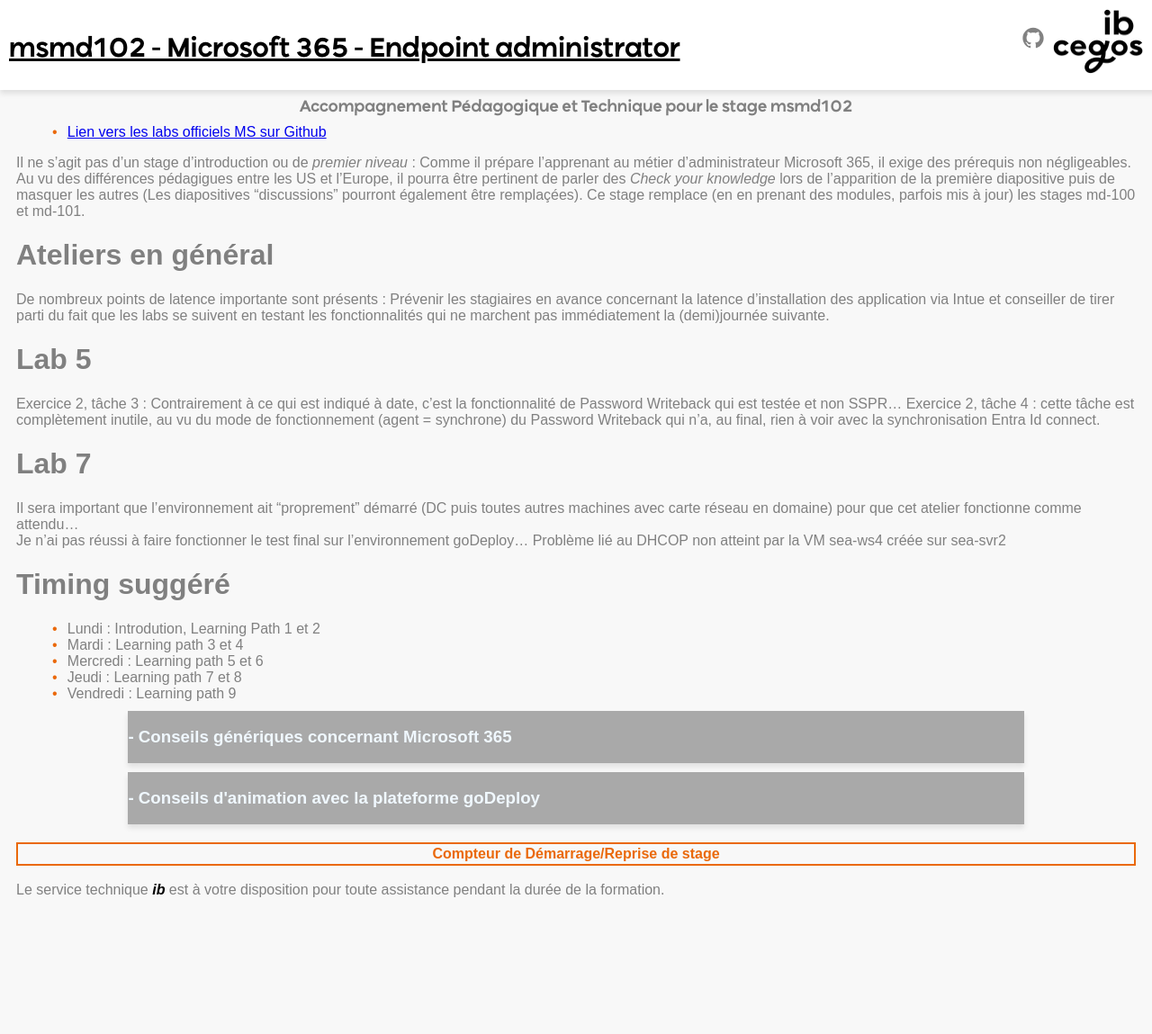
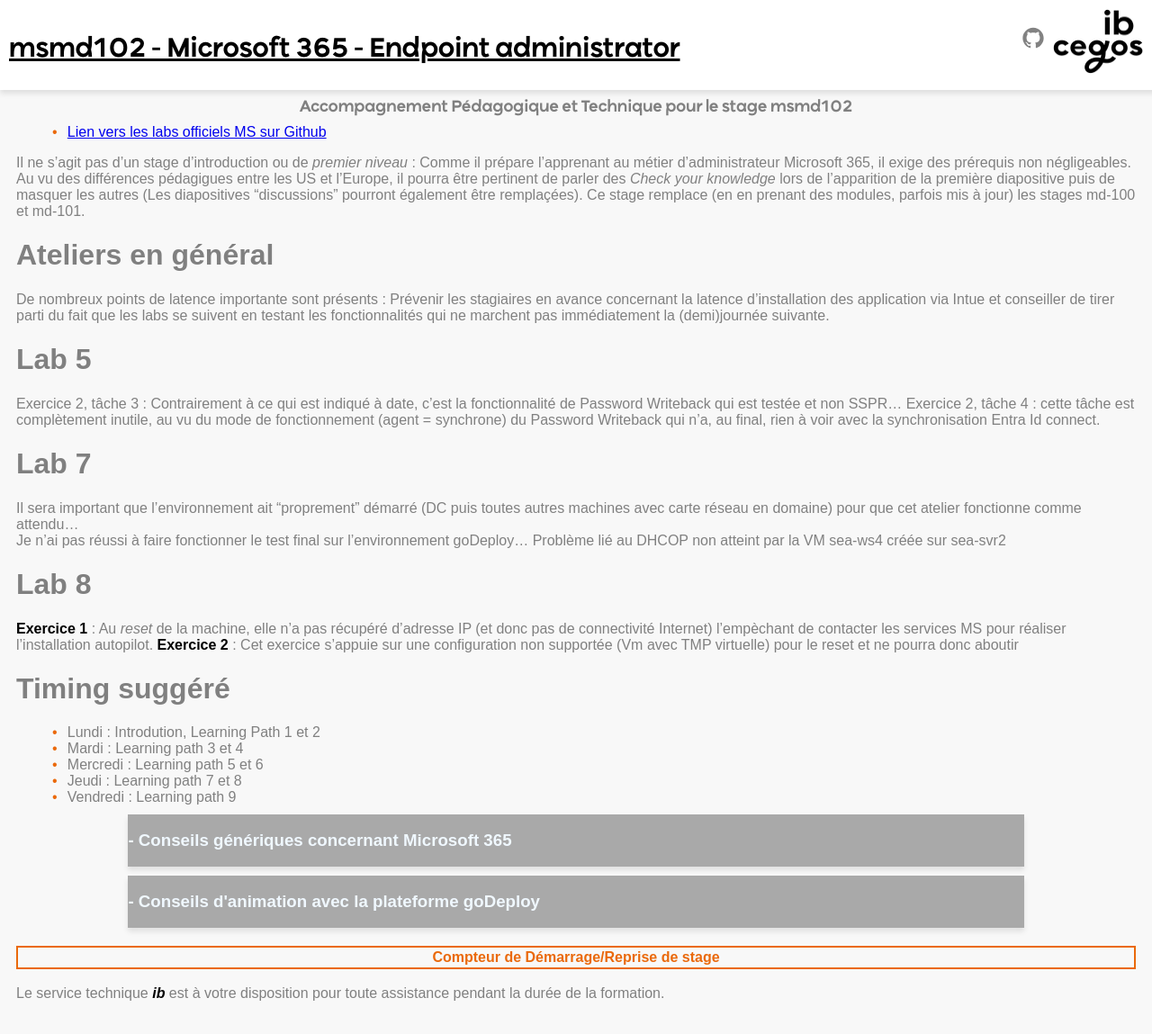
Before and after one commit to renaudwangler/ib-apts, a Jekyll site: the page built from stages/msmd102.md, in a window 1280 px wide and 1149 px high. Shown: the whole window at 90% size. Built offline with Jekyll 4.4.1, drawn with Linux system fonts in a browser that asks for light colours; our own code applies the rules of GitHub Pages for plain Markdown files.

Commit message:
Update msmd102.md

```diff
--- a/stages/msmd102.md
+++ b/stages/msmd102.md
@@ -14,7 +14,11 @@
 Exercice 2, tâche 4 : cette tâche est complètement inutile, au vu du mode de fonctionnement (agent = synchrone) du Password Writeback qui n'a, au final, rien à voir avec la synchronisation Entra Id connect.
 # Lab 7
 Il sera important que l'environnement ait "proprement" démarré (DC puis toutes autres machines avec carte réseau en domaine) pour que cet atelier fonctionne comme attendu...
-Je n'ai pas réussi à faire fonctionner le test final sur l'environnement goDeploy... Problème lié au DHCOP non atteint par la VM sea-ws4 créée sur sea-svr2
+Je n'ai pas réussi à faire fonctionner le test final sur l'environnement goDeploy... Problème lié au DHCOP non atteint par la VM sea-ws4 créée
+sur sea-svr2
+# Lab 8
+**Exercice 1** : Au *reset* de la machine, elle n'a pas récupéré d'adresse IP (et donc pas de connectivité Internet) l'empèchant de contacter les services MS pour réaliser l'installation autopilot.
+**Exercice 2** : Cet exercice s'appuie sur une configuration non supportée (Vm avec TMP virtuelle) pour le reset et ne pourra donc aboutir
 # Timing suggéré
 - Lundi : Introdution, Learning Path 1 et 2
 - Mardi : Learning path 3 et 4
```
